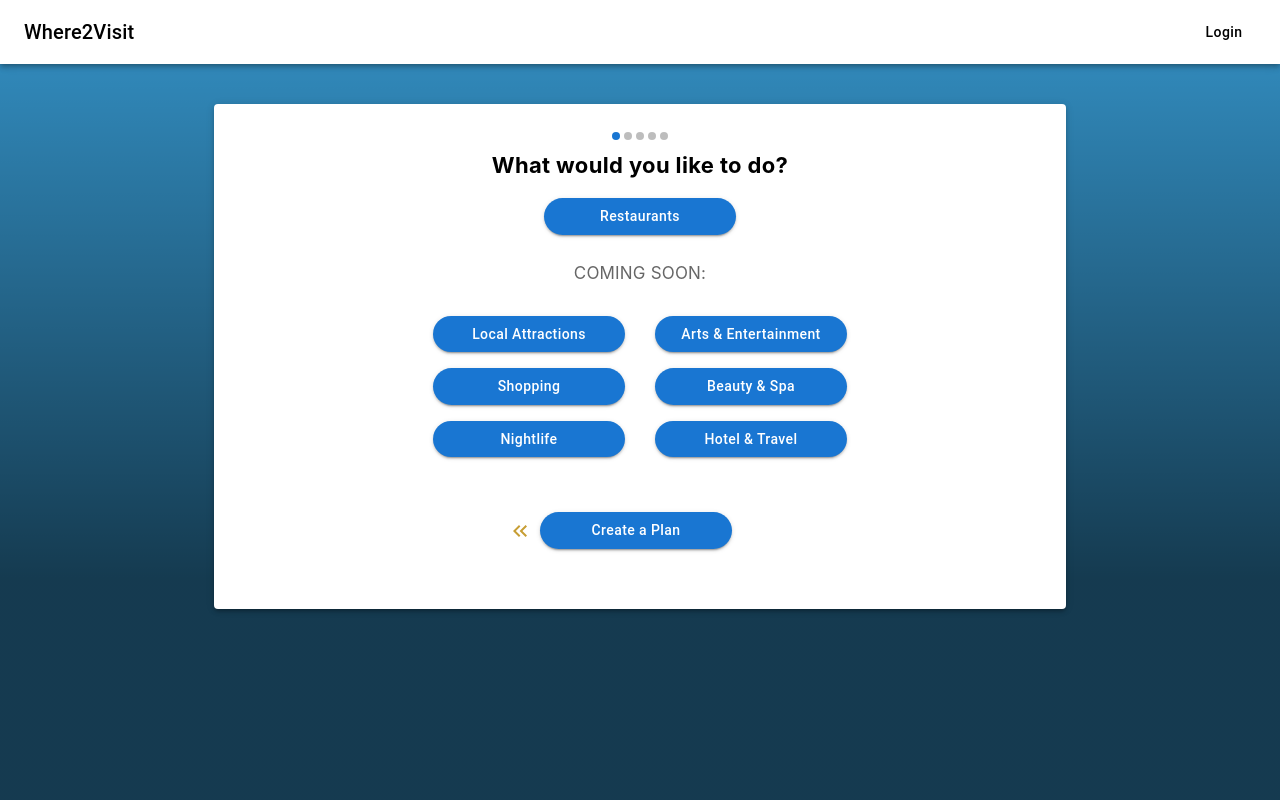
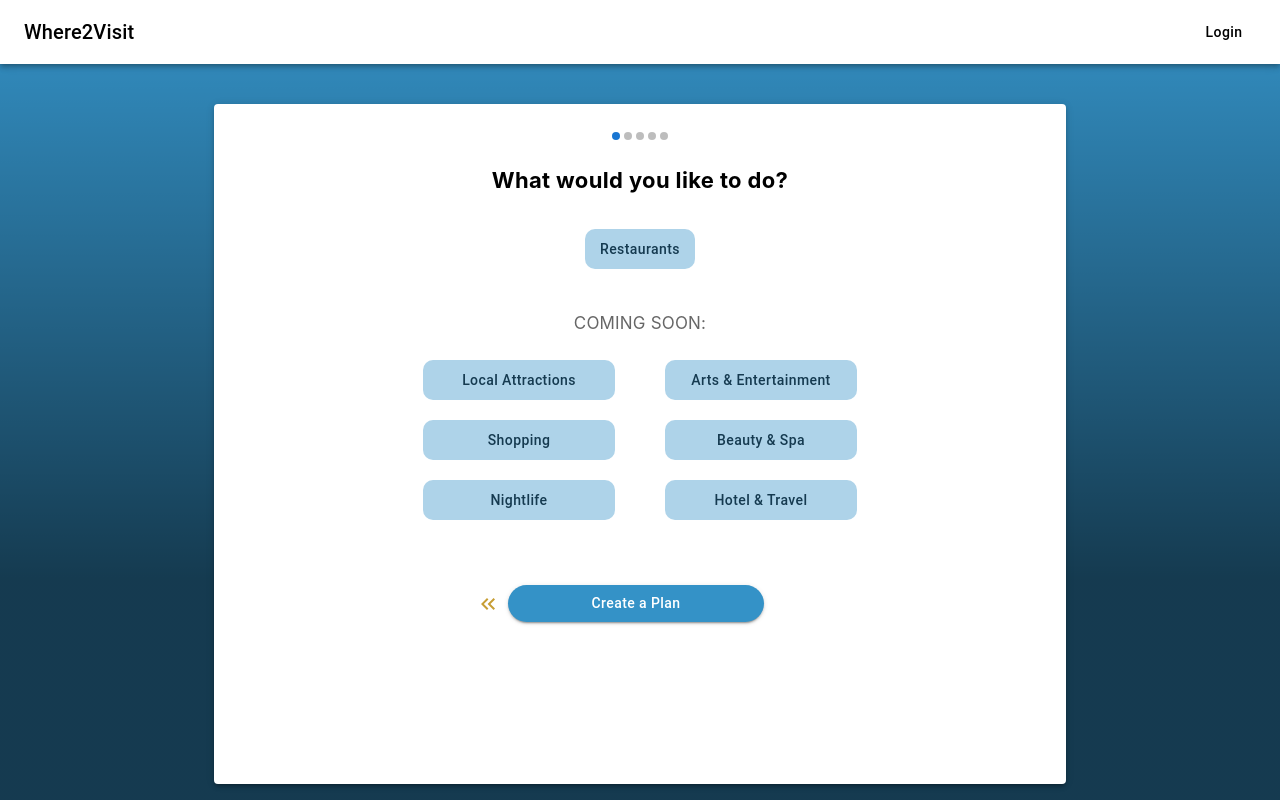
Before and after one commit to kesia-dev/where2visit, a React (Create React App) app in the folder frontend/: page /create-plan in a window 1280 px wide. Built offline with nearby package versions, Linux system fonts and the light colour scheme.

Commit message:
Implement styling

```diff
--- a/frontend/src/component/Planning.js
+++ b/frontend/src/component/Planning.js
@@ -29,11 +29,20 @@ const PlanningCard = () => {
     },
     {
       title: "How many results do you want?",
-      subtitle: "Results refer to the number of options you would like to choose from."
+      subtitle: "Results refer to the number of options you would like to choose from.",
+      buttonLabel1: "3",
+      buttonLabel2: "5",
+      buttonLabel3: "10",
+      buttonLabel4: "15+",
+
     },
     {
       title: "How many matches do you want?",
-      subtitle: "Matches refer to the number of restaurants your group has agreed on."
+      subtitle: "Matches refer to the number of restaurants your group has agreed on.",
+      buttonLabel1: "1",
+      buttonLabel2: "3",
+      buttonLabel3: "5",
+      buttonLabel4: "Custom"
     },
 
   ];
@@ -44,6 +53,10 @@ const PlanningCard = () => {
 
   const handleNext = () => {
     setStep(prevStep => (prevStep < steps.length - 1 ? prevStep + 1 : prevStep));
+  };
+
+  const handleSkip = () => {
+    setStep(3); // Skip to the last step
   };
 
   // Function will add user's selections to the selection array
@@ -68,14 +81,14 @@ const PlanningCard = () => {
   return (
     <>
       <Container component="main" maxWidth="md">
-        <Paper elevation={3} sx={{ padding: '20px', display: 'flex', flexDirection: 'column', alignItems: 'center', marginTop: '40px' }}>
+        <Paper elevation={3} sx={{ padding: '20px', display: 'flex', flexDirection: 'column', alignItems: 'center', marginTop: '40px', minHeight: '80vh' }}>
           {/* MobileStepper for navigation */}
           <MobileStepper
             variant="dots"
             steps={steps.length}
             position="static"
             activeStep={step}
-            sx={{ flexGrow: 1, alignItems: 'center', justifyContent: 'center' }}
+            sx={{ alignItems: 'center', justifyContent: 'center' }}
             dotactivestyle={{ backgroundColor: 'black' }}
             dotstyle={{ backgroundColor: 'grey' }}
           />
@@ -103,7 +116,7 @@ const PlanningCard = () => {
             {step === 0 && (
               <>
                 {/* Step 1 Content */}
-                <Button variant="contained" onClick={event => firstStepSelection(steps[step].buttonLabel1)} color="primary" sx={{ margin: 2, borderRadius: '100px', textTransform: 'none', minWidth: '15vw' }}>
+                <Button variant="outlined" onClick={event => firstStepSelection(steps[step].buttonLabel1)} style={{ backgroundColor: '#aed3e9', color: '#153a50', border: 'none' }} sx={{ marginTop: 4, marginBottom: 4, borderRadius: '10px', textTransform: 'none', maxWidth: '60vw', minHeight: '5vh' }} >
                   {steps[step].buttonLabel1}
                 </Button>
 
@@ -120,25 +133,25 @@ const PlanningCard = () => {
 
                 <Box display="flex" alignItems="center">
                   <div style={{ display: 'flex', flexDirection: 'column', margin: 15 }}>
-                    <Button variant="contained" color="primary" sx={{ marginTop: 2, borderRadius: '100px', textTransform: 'none', minWidth: '15vw' }}>
+                    <Button variant="outlined" style={{ backgroundColor: '#aed3e9', color: '#153a50', border: 'none' }} sx={{ marginTop: 2, borderRadius: '10px', textTransform: 'none', minWidth: '40vw', minHeight: '5vh' }}>
                       {steps[step].buttonLabel2}
                     </Button>
-                    <Button variant="contained" color="primary" sx={{ marginTop: 2, borderRadius: '100px', textTransform: 'none', minWidth: '15vw' }}>
+                    <Button variant="outlined" style={{ backgroundColor: '#aed3e9', color: '#153a50', border: 'none' }} sx={{ marginTop: 2, borderRadius: '10px', textTransform: 'none', minWidth: '40vw', minHeight: '5vh' }}>
                       {steps[step].buttonLabel3}
                     </Button>
-                    <Button variant="contained" color="primary" sx={{ marginTop: 2, borderRadius: '100px', textTransform: 'none', minWidth: '15vw' }}>
+                    <Button variant="outlined" style={{ backgroundColor: '#aed3e9', color: '#153a50', border: 'none' }} sx={{ marginTop: 2, borderRadius: '10px', textTransform: 'none', minWidth: '40vw', minHeight: '5vh' }}>
                       {steps[step].buttonLabel4}
                     </Button>
                   </div>
 
                   <div style={{ display: 'flex', flexDirection: 'column', margin: 15 }}>
-                    <Button variant="contained" color="primary" sx={{ marginTop: 2, borderRadius: '100px', textTransform: 'none', minWidth: '15vw' }}>
+                    <Button variant="outlined" style={{ backgroundColor: '#aed3e9', color: '#153a50', border: 'none' }} sx={{ marginTop: 2, borderRadius: '10px', textTransform: 'none', minWidth: '40vw', minHeight: '5vh' }}>
                       {steps[step].buttonLabel5}
                     </Button>
-                    <Button variant="contained" color="primary" sx={{ marginTop: 2, borderRadius: '100px', textTransform: 'none', minWidth: '15vw' }}>
+                    <Button variant="outlined" style={{ backgroundColor: '#aed3e9', color: '#153a50', border: 'none' }} sx={{ marginTop: 2, borderRadius: '10px', textTransform: 'none', minWidth: '40vw', minHeight: '5vh' }}>
                       {steps[step].buttonLabel6}
                     </Button>
-                    <Button variant="contained" color="primary" sx={{ marginTop: 2, borderRadius: '100px', textTransform: 'none', minWidth: '15vw' }}>
+                    <Button variant="outlined" style={{ backgroundColor: '#aed3e9', color: '#153a50', border: 'none' }} sx={{ marginTop: 2, borderRadius: '10px', textTransform: 'none', minWidth: '40vw', minHeight: '5vh' }}>
                       {steps[step].buttonLabel7}
                     </Button>
                   </div>
@@ -147,13 +160,13 @@ const PlanningCard = () => {
                 <div style={{ display: 'flex', alignItems: 'center' }} >
                   <KeyboardDoubleArrowLeftIcon className='backArrows' />
 
-                  <Button variant="contained" color="primary" onClick={goBackHistory} sx={{ margin: 5, marginLeft: 1, borderRadius: '100px', textTransform: 'none', minWidth: '15vw' }}>
+                  <Button variant="contained" color="primary" style={{ backgroundColor: '#3492c7' }} onClick={goBackHistory} sx={{ margin: 5, marginLeft: 1, borderRadius: '100px', textTransform: 'none', minWidth: '20vw' }}>
                     Create a Plan
                   </Button>
                 </div>
               </>
             )}
-          </Box>
+
 
             {step === 1 && (
               <>
@@ -164,7 +177,7 @@ const PlanningCard = () => {
                   </button>
 
 
-                <Button variant="contained" color="primary" onClick={handleNext} sx={{ margin: 5, marginLeft: 1, borderRadius: '100px', textTransform: 'none', minWidth: '15vw' }}>
+                  <Button variant="contained" color="primary" style={{ backgroundColor: '#3492c7' }} onClick={handleNext} sx={{ margin: 5, marginLeft: 1, borderRadius: '100px', textTransform: 'none', minWidth: '20vw' }}>
                     Next
                   </Button>
                 </div>
@@ -173,6 +186,18 @@ const PlanningCard = () => {
 
             {step === 2 && (
               <>
+                <Typography
+                  variant="body2"
+                  sx={{ textAlign: 'center', marginTop: 2, cursor: 'pointer' }}
+                  onClick={handleSkip}
+                  fontSize={'15px'}
+                  fontFamily={'Inter'}
+                  color="primary"
+                  className='skipPreferences'
+                >
+                  Skip
+                </Typography>
+
                 <Typography
                   variant="p"
                   noWrap={false}
@@ -191,7 +216,7 @@ const PlanningCard = () => {
                     <KeyboardDoubleArrowLeftIcon />
                   </button>
 
-                <Button variant="contained" color="primary" onClick={handleNext} sx={{ margin: 5, marginLeft: 1, borderRadius: '100px', textTransform: 'none', minWidth: '15vw' }}>
+                  <Button variant="contained" color="primary" style={{ backgroundColor: '#3492c7' }} onClick={handleNext} sx={{ margin: 5, marginLeft: 1, borderRadius: '100px', textTransform: 'none', minWidth: '20vw' }}>
                     Next
                   </Button>
                 </div>
@@ -210,18 +235,35 @@ const PlanningCard = () => {
                   fontWeight={400}
                   fontSize={'14px'}
                 />
+
+                <div style={{ display: 'flex', alignItems: 'center', margin: '15px' }} >
+                <Button variant="outlined" style={{ backgroundColor: '#aed3e9', color: '#153a50', border: 'none', marginRight: '10px' }} sx={{ marginTop: 2, borderRadius: '10px', textTransform: 'none', minHeight: '5vh' }}>
+                  {steps[step].buttonLabel1}
+                </Button>
+                  <Button variant="outlined" style={{ backgroundColor: '#aed3e9', color: '#153a50', border: 'none', marginRight: '10px' }} sx={{ marginTop: 2, borderRadius: '10px', textTransform: 'none', minHeight: '5vh' }}>
+                  {steps[step].buttonLabel2}
+                </Button>
+                  <Button variant="outlined" style={{ backgroundColor: '#aed3e9', color: '#153a50', border: 'none', marginRight: '10px' }} sx={{ marginTop: 2, borderRadius: '10px', textTransform: 'none', minHeight: '5vh' }}>
+                  {steps[step].buttonLabel3}
+                </Button>
+                <Button variant="outlined" style={{ backgroundColor: '#aed3e9', color: '#153a50', border: 'none' }} sx={{ marginTop: 2, borderRadius: '10px', textTransform: 'none', minHeight: '5vh' }}>
+                  {steps[step].buttonLabel4}
+                </Button>
+                </div>
+
+
                 <div style={{ display: 'flex', alignItems: 'center' }} >
                   <button onClick={handlePrevious} className='backArrows'>
                     <KeyboardDoubleArrowLeftIcon />
                   </button>
 
-                <Button variant="contained" color="primary" onClick={handleNext} sx={{ margin: 5, marginLeft: 1, borderRadius: '100px', textTransform: 'none', minWidth: '15vw' }}>
+                  <Button variant="contained" color="primary" style={{ backgroundColor: '#3492c7' }} onClick={handleNext} sx={{ margin: 5, marginLeft: 1, borderRadius: '100px', textTransform: 'none', minWidth: '20vw' }}>
                     Next
                   </Button>
                 </div>
               </>
             )}
-
+          </Box>
         </Paper>
       </Container>
     </>
--- a/frontend/src/component/RestaurantOptions.js
+++ b/frontend/src/component/RestaurantOptions.js
@@ -15,14 +15,15 @@ const RestaurantOptions = () => {
   const renderButtons = (items) => {
     return items.map((item, index) => (
       <Button
-        key={index}
-        variant="contained"
-        color="primary"
+      key={index}
+        variant="outlined"
+        style={{ backgroundColor: '#aed3e9', color: '#153a50', border: 'none' }}
         sx={{
           marginTop: 2,
-          borderRadius: '100px',
+          borderRadius: '10px',
           textTransform: 'none',
-          minWidth: '15vw',
+          maxWidth: '40vw',
+          minHeight: '5vh'
         }}
       >
         {item}
@@ -72,7 +73,7 @@ const RestaurantOptions = () => {
   };
 
   return (
-    <Box display="flex" flexDirection="column" alignItems="center" style={{ margin: '15px 100px' }}>
+    <Box display="flex" flexDirection="column" alignItems="center" >
       <Grid container spacing={2}>
         {renderCategory("Cuisine", options.cuisine)}
         {renderCategory("Dietary Restrictions (Optional)", options.dietaryRestrictions)}
--- a/frontend/src/styling/Planning.css
+++ b/frontend/src/styling/Planning.css
@@ -4,3 +4,26 @@
   color: #c79e34;
   cursor: pointer;
 }
+
+.skipPreferences {
+  position: absolute;
+  right: 50px;
+  top: 102px
+}
+
+@media (min-width: 600px) {
+  .MuiButtonBase-root.MuiButton-root.MuiButton-outlined.MuiButton-outlinedPrimary.MuiButton-sizeMedium.MuiButton-outlinedSizeMedium.MuiButton-root.MuiButton-outlined.MuiButton-outlinedPrimary.MuiButton-sizeMedium.MuiButton-outlinedSizeMedium.css-kffwc5-MuiButtonBase-root-MuiButton-root {
+    margin: 10px;
+    border-radius: 10px;
+    text-transform: none;
+    min-width: 15vw;
+    min-height: 5vh;
+  }
+
+  .skipPreferences {
+    position: absolute;
+    right: 230px;
+    top: 110px
+  }
+
+}
--- a/frontend/src/styling/RestaurantOptions.css
+++ b/frontend/src/styling/RestaurantOptions.css
@@ -1,3 +1,22 @@
-.optionsButtons {
-  margin: 50px;
+/* .optionsButtons {
+  margin: 0px;
+} */
+
+.MuiBox-root.css-dvxtzn {
+  margin: 15px 10px;
 }
+
+.MuiGrid-root.MuiGrid-item.MuiGrid-grid-xs-6.css-1osj8n2-MuiGrid-root {
+  padding-top: 0;
+}
+
+.MuiGrid-root.MuiGrid-item.MuiGrid-grid-xs-12.css-1idn90j-MuiGrid-root {
+  padding-top: 25px;
+}
+
+@media (min-width: 600px) {
+
+  .MuiBox-root.css-dvxtzn {
+    margin: 15px 100px;
+  }
+}
```
Lines whose indentation alone changed are shown as unchanged.
